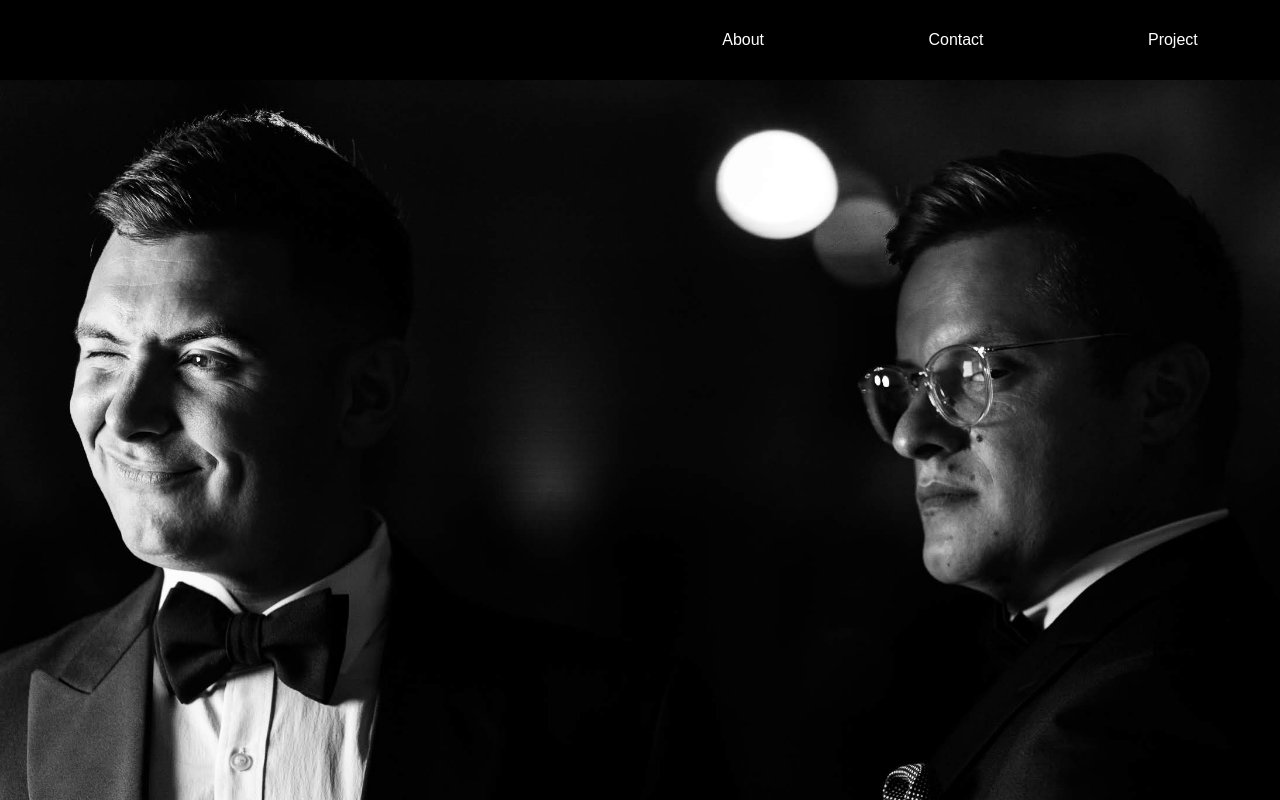
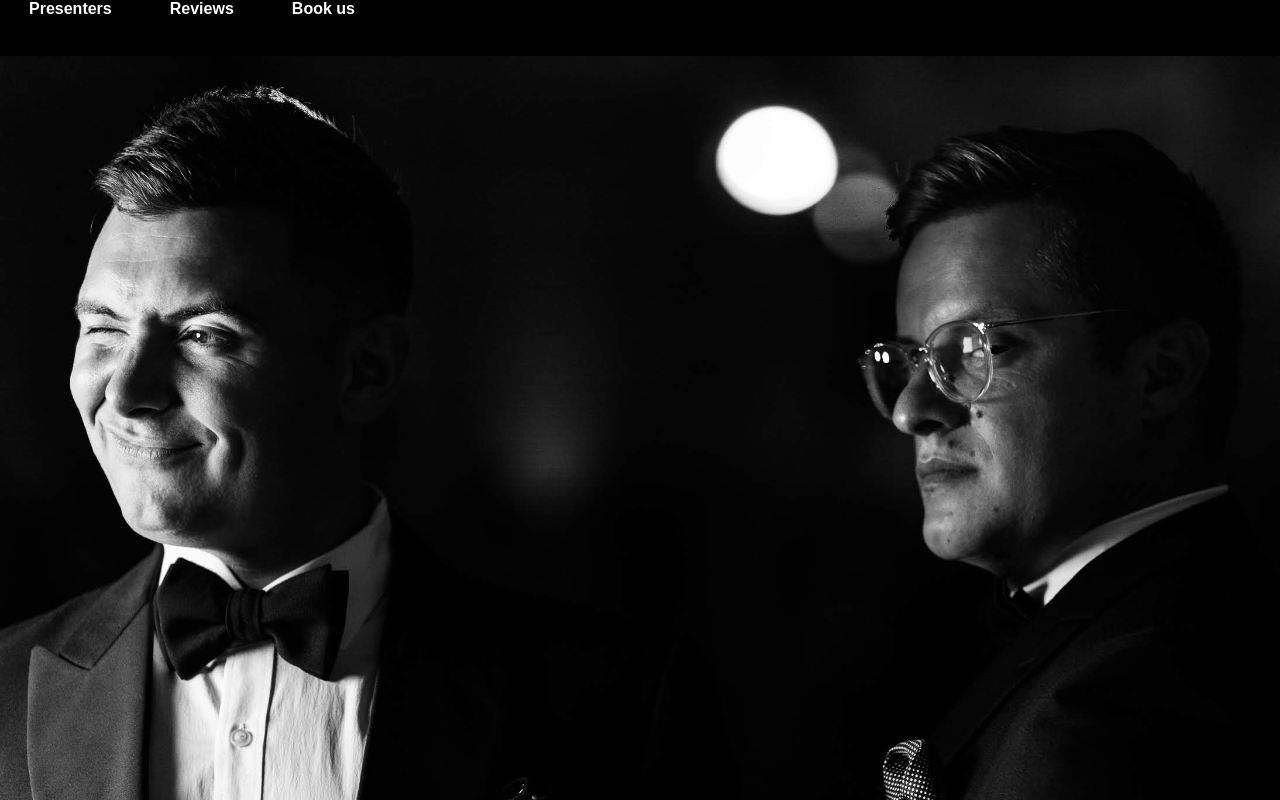
Before and after one commit to DanielPomfyuk/kontora, a React (Create React App) app: page / in a window 1280 px wide. Shown: the top 800 px of the page. Built offline with nearby package versions, Linux system fonts and the light colour scheme.

Commit message:
new navbar

```diff
--- a/src/components/App.js
+++ b/src/components/App.js
@@ -13,13 +13,13 @@ import {
 
 function App() {
   return (<React.Fragment>
-    <NavbarLink />
     <Router>
+      <NavbarLink />
       <Switch>
         <Route path="/review"><ReviewCollection /></Route>
         <Route path="/event"><EventType /></Route>
         <Route path="/cards"> <PresentorCollection /></Route>
-        <Route path="/">
+        <Route exact path="/">
           <Home />
         </Route>
       </Switch>
--- a/src/components/navbarLink.js
+++ b/src/components/navbarLink.js
@@ -1,18 +1,15 @@
 import React from 'react'
 import "../styles/navbar.css"
+import { Link } from "react-router-dom";
+
 export default function NavbarLink() {
-    return (
-        <nav>
-            <div className="hamburger">
-                <div className="line"></div>
-                <div className="line"></div>
-                <div className="line"></div>
-            </div>
-            <ul className="nav-links">
-                <li><a>About</a></li>
-                <li><a>Contact</a></li>
-                <li><a>Project</a></li>
+    return (<React.Fragment>
+        <div className="navbar">
+            <ul className="navLinks">
+                <li><Link className="link" to="/cards">Presenters</Link></li>
+                <li><Link className="link" to="/review">Reviews</Link></li>
+                <li><Link className="link" to="/">Book us</Link></li>
             </ul>
-        </nav>
-    )
+        </div>
+    </React.Fragment>)
 }
--- a/src/styles/navbar.css
+++ b/src/styles/navbar.css
@@ -1,17 +1,30 @@
-nav{
-    height: 10vh;
+.navbar{
+    width: 100%;
+    height: 7vh;
     background: black;
 }
-.nav-links{
+.navLinks{
     display: flex;
-    list-style: none;
+    width: 30%;
+    height: 100%;
     justify-content: space-around;
     align-items: center;
-    width: 50%;
+    text-decoration: none;
+
+}
+.navLinks li{
     height: 100%;
-    margin-left: auto;
+    text-align: center;
+    vertical-align: center;
+    list-style: none;
 }
-.nav-links li a{
+.navLinks li:hover{
+    color: black;
+    background: white;
+}
+.link{
+    text-decoration: none;
+    font-weight: 600;
     color: white;
-    text-decoration: none;
+     height: 100%;
 }
```
Also changed, not shown: 1 other file (tests, documents, lock files or other folders).
